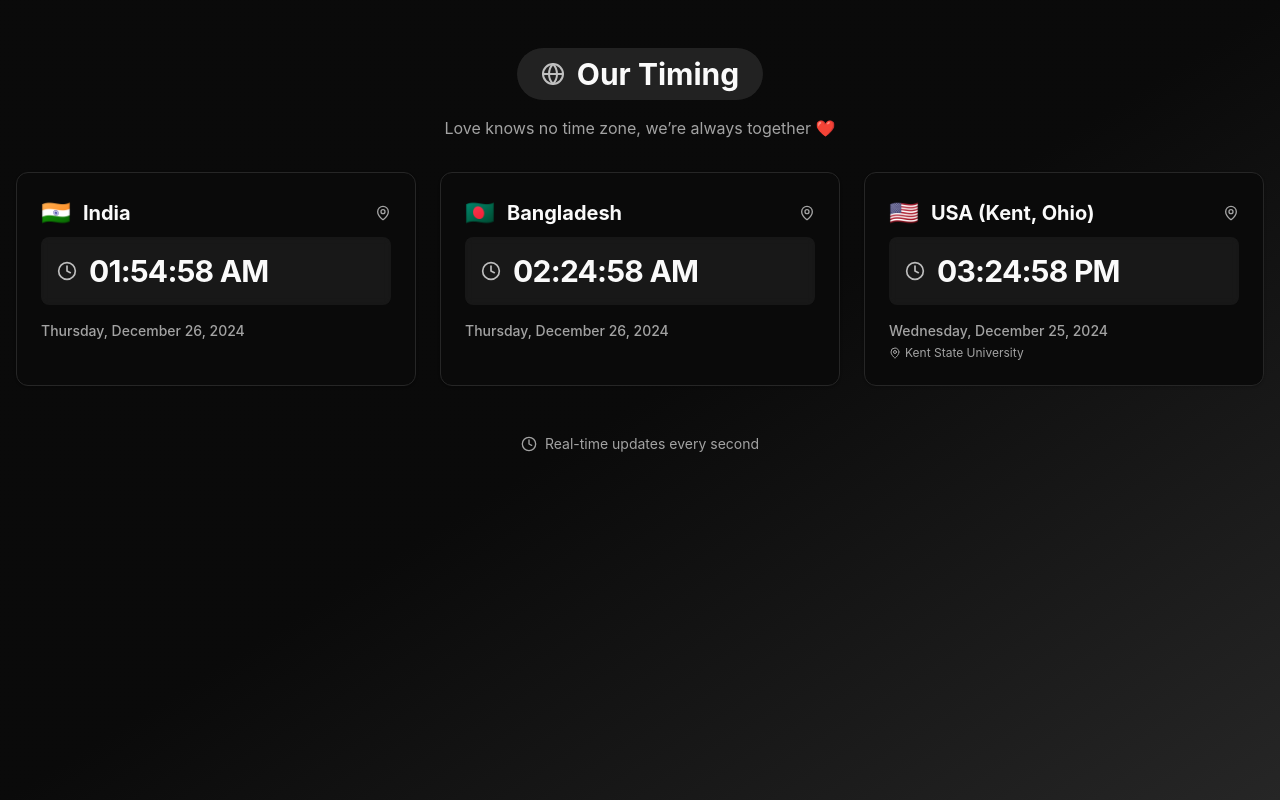
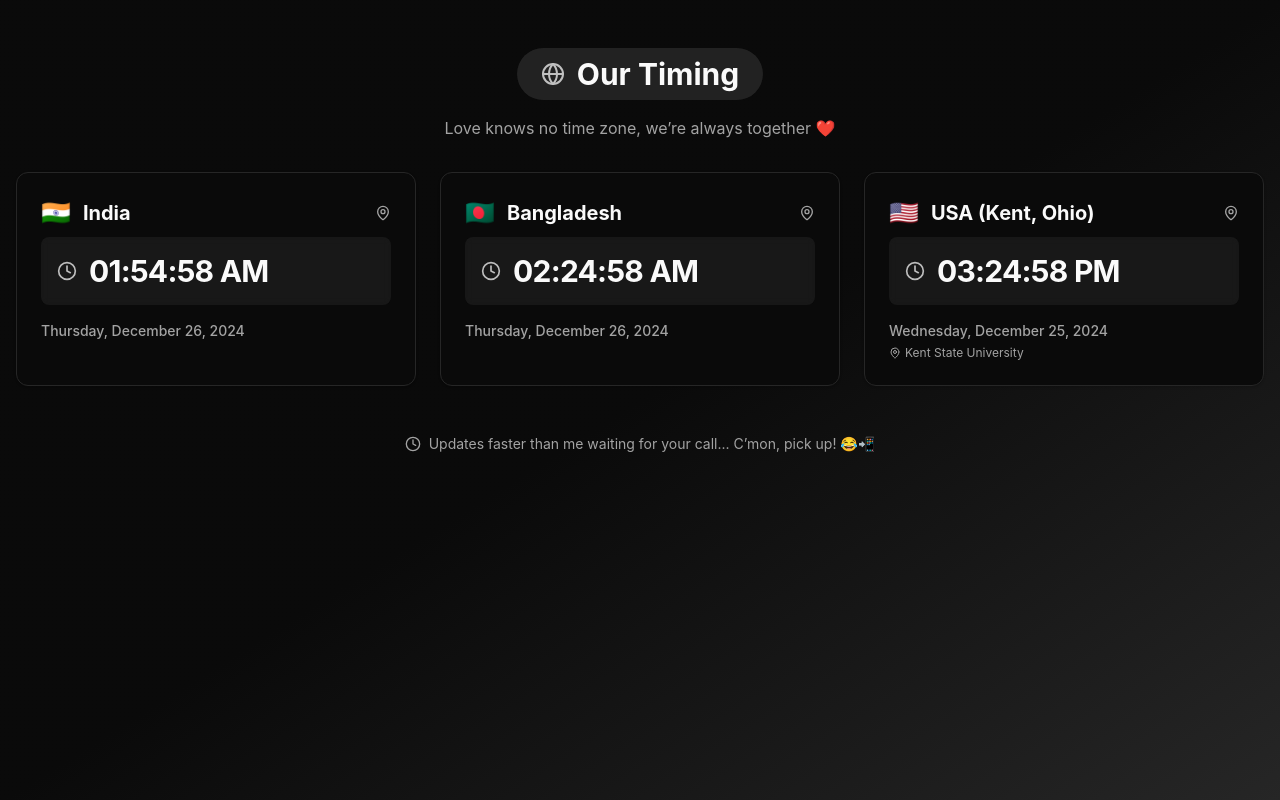
Before and after one commit to GauravTheBeginner/our-timing--, a React (Vite) app: page / in a window 1280 px wide. Built offline with nearby package versions, Linux system fonts and the light colour scheme.

Commit message:
Update App.tsx

```diff
--- a/src/App.tsx
+++ b/src/App.tsx
@@ -30,7 +30,7 @@ function App() {
           <footer className="mt-12 text-center text-sm text-muted-foreground">
             <div className="flex items-center justify-center space-x-2">
               <Clock className="h-4 w-4" />
-              <span>Real-time updates every second</span>
+              <span>Updates faster than me waiting for your call... C’mon, pick up! 😂📲</span>
             </div>
           </footer>
         </div>
```
